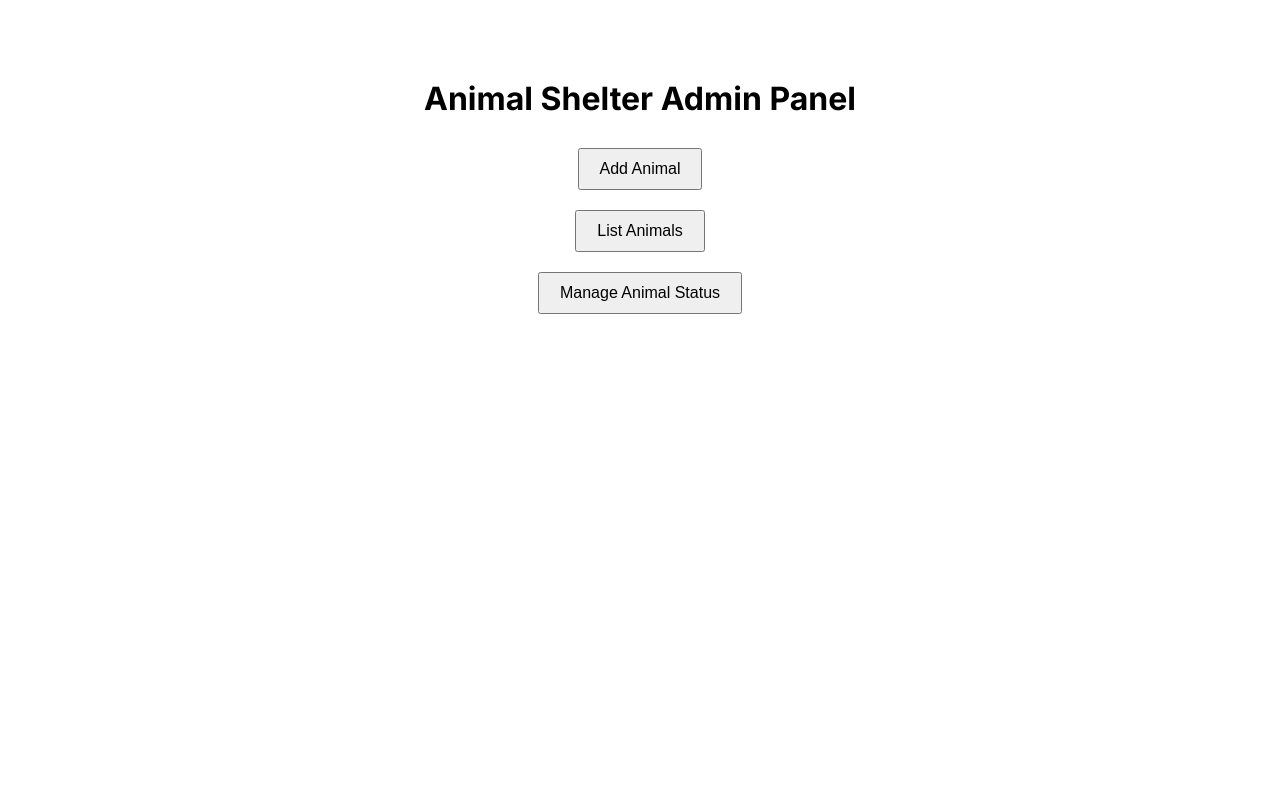
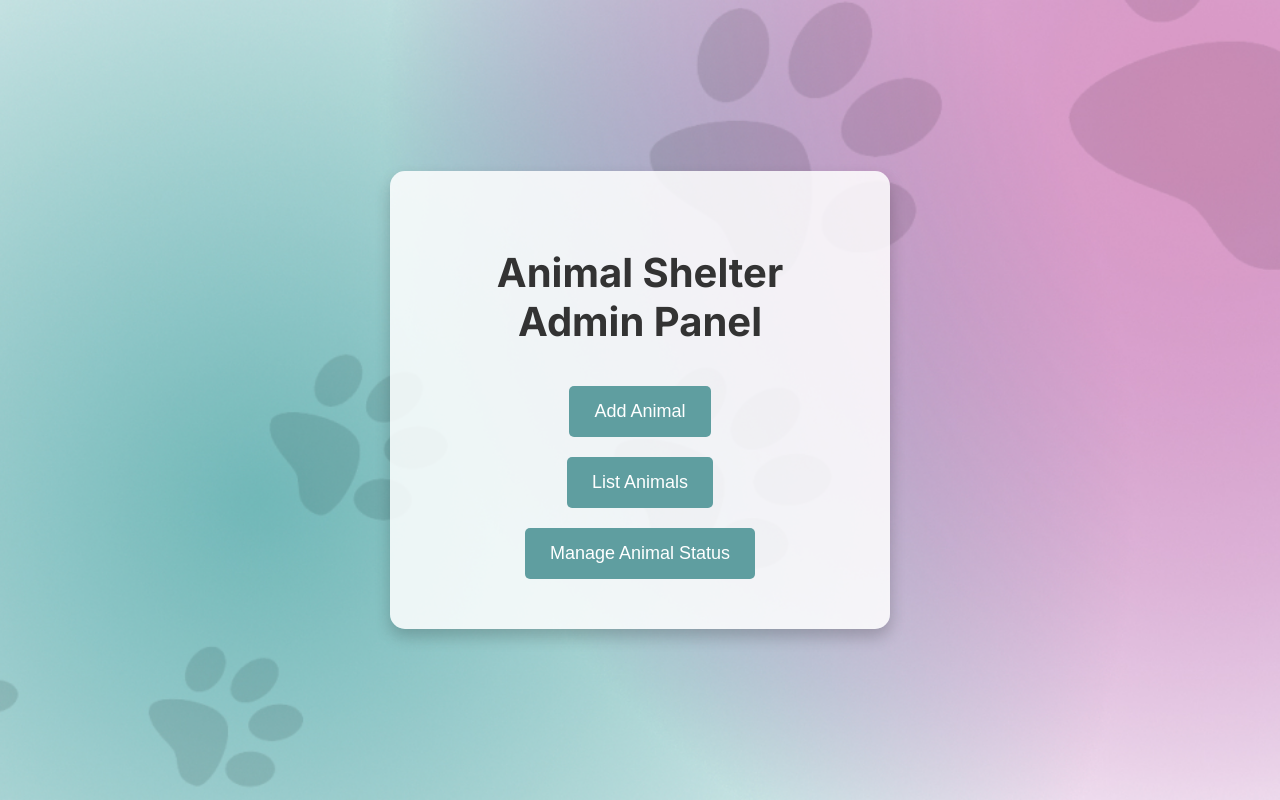
Before and after one commit to CerenErsoz/Animal-Shelter-Admin-Panel, a Next.js app: page / in a window 1280 px wide. Built offline with nearby package versions, Linux system fonts and the light colour scheme.

Commit message:
Style updated.

```diff
--- a/src/app/layout.jsx
+++ b/src/app/layout.jsx
@@ -1,5 +1,6 @@
 import { Inter } from "next/font/google";
 import { store } from "../store/storeIndex";
+import "../styles/global.css";
 
 const inter = Inter({ subsets: ["latin"] });
 
--- a/src/app/page.jsx
+++ b/src/app/page.jsx
@@ -2,32 +2,22 @@ import Link from 'next/link';
 
 export default function Home() {
   return (
-    <div style={{ textAlign: 'center', padding: '50px' }}>
+    <div className="container">
       <h1>Animal Shelter Admin Panel</h1>
 
-      <div style={{ marginTop: '30px' }}>
+      <div className="button-group">
         <Link href="/animal/add">
-          <button style={buttonStyle}>Add Animal</button>
+          <button className="btn-primary">Add Animal</button>
         </Link>
-      </div>
 
-      <div style={{ marginTop: '20px' }}>
         <Link href="/animal/list">
-          <button style={buttonStyle}>List Animals</button>
+          <button className="btn-primary">List Animals</button>
         </Link>
-      </div>
 
-      <div style={{ marginTop: '20px' }}>
         <Link href="/animal/manage-status">
-          <button style={buttonStyle}>Manage Animal Status</button>
+          <button className="btn-primary">Manage Animal Status</button>
         </Link>
       </div>
     </div>
   );
 }
-
-const buttonStyle = {
-  padding: '10px 20px',
-  fontSize: '16px',
-  cursor: 'pointer',
-};
--- /dev/null
+++ b/src/styles/global.css
@@ -0,0 +1,57 @@
+body {
+    background-image: url('../assest/bg.jpg');
+    background-size: cover;
+  background-position: center;
+  font-size: 16px;
+  margin: 0;
+  padding: 0;
+  font-family: 'Inter', sans-serif;
+  display: flex;
+  justify-content: center;
+  align-items: center;
+  height: 100vh;
+}
+
+.container {
+  background-color: rgba(255, 255, 255, 0.85); /* Saydam beyaz arka plan */
+  box-shadow: 0 8px 16px rgba(0, 0, 0, 0.2); /* Daha belirgin bir gölge */
+  border-radius: 15px; /* Daha yuvarlak köşeler */
+  padding: 50px;
+  text-align: center;
+  max-width: 400px; /* Beyaz kutuyu daraltıyoruz */
+  width: 100%;
+}
+
+h1 {
+  color: #333;
+  margin-bottom: 40px;
+  font-size: 2.5rem;
+}
+
+.button-group {
+  display: flex;
+  flex-direction: column;
+  gap: 20px;
+  width: 100%;
+}
+
+.btn-primary {
+  padding: 15px 25px;
+  font-size: 18px;
+  cursor: pointer;
+  background-color:cadetblue;
+  color: white;
+  border: none;
+  border-radius: 5px;
+  transition: background-color 0.3s ease, transform 0.2s ease;
+}
+
+.btn-primary:hover {
+  background-color: #0056b3;
+  transform: scale(1.05); /* Hover ile butonun biraz büyümesi */
+}
+
+.btn-primary:focus {
+  outline: none;
+  box-shadow: 0 0 0 3px rgba(0, 123, 255, 0.5);
+}
```
Also changed, not shown: src/assest/bg.jpg (added).
